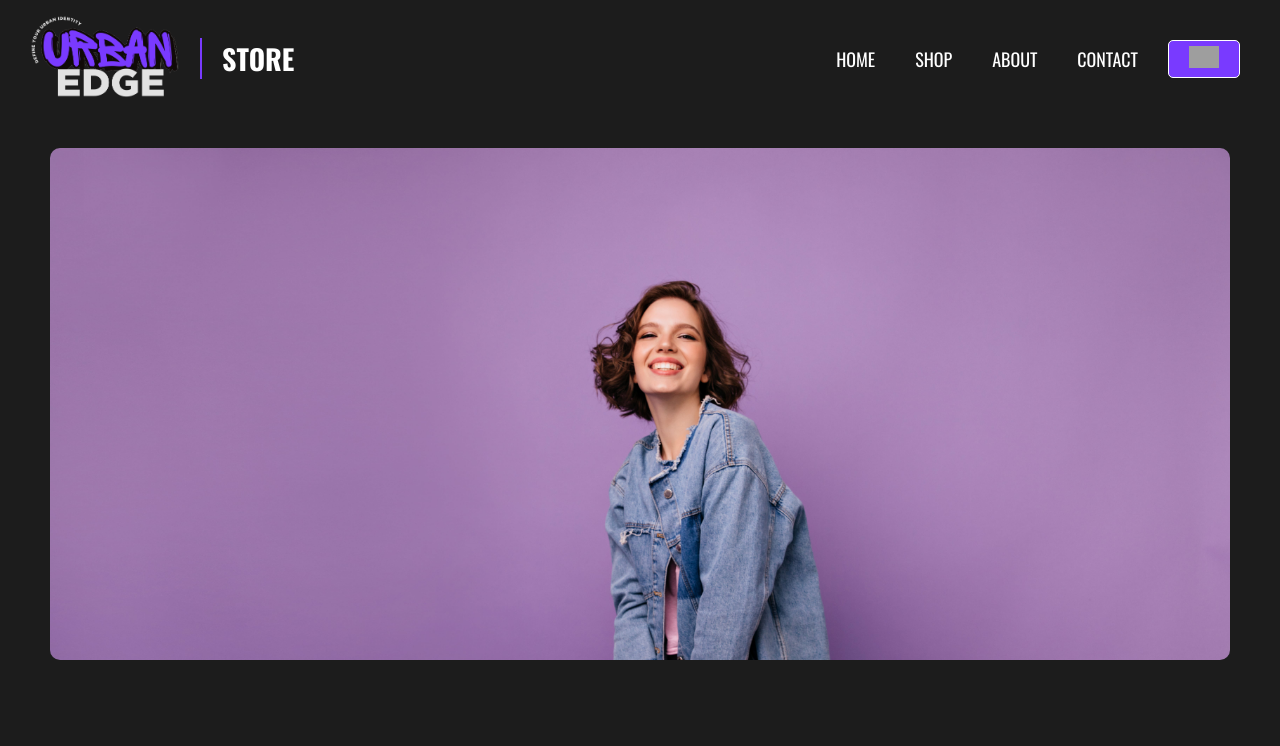
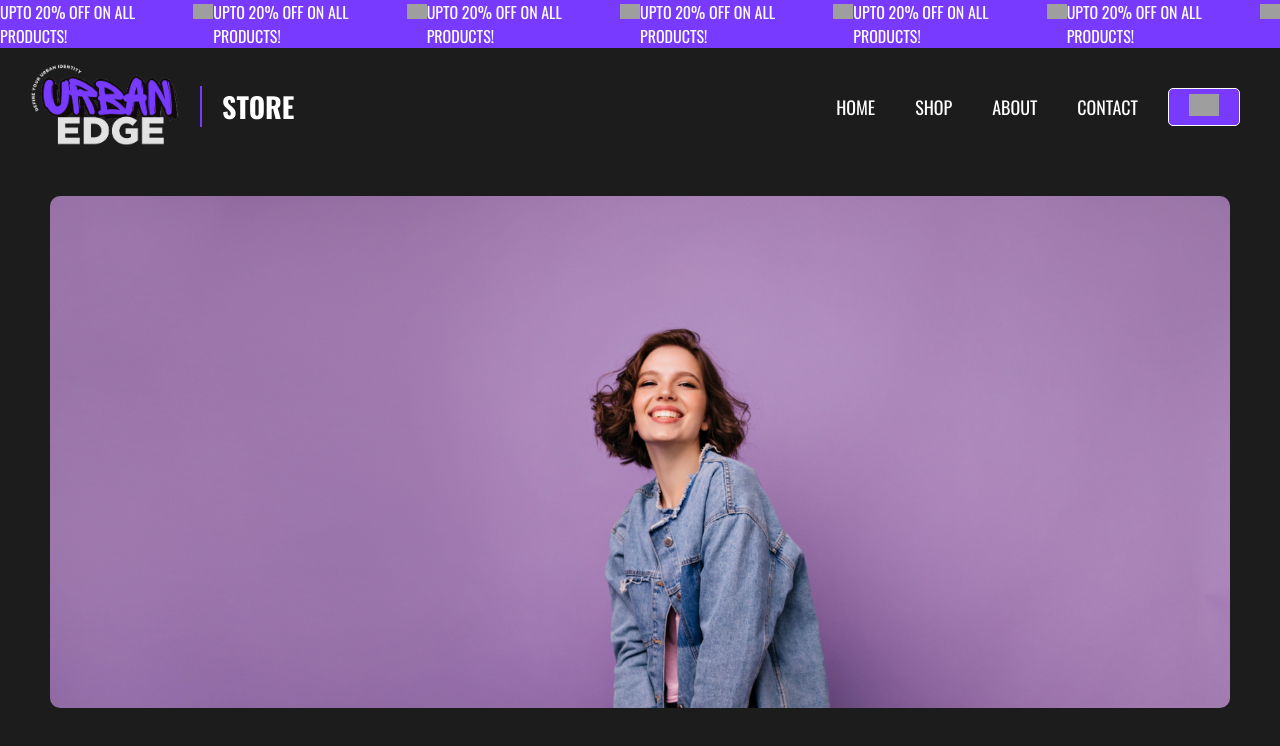
Before and after one commit to MOmerShakeel/EcommercePlatform, a React (Create React App) app in the folder client/: page / in a window 1280 px wide. Shown: the top 746 px of the page. Built offline with nearby package versions, Linux system fonts and the light colour scheme; grey boxes are pictures that could not be loaded.

Commit message:
Top Bar Creation

```diff
--- /dev/null
+++ b/client/src/components/global-components/TopBar/TopBar.css
@@ -0,0 +1,33 @@
+.topbar-main-div{
+    min-height: 2vw;
+    background-color: #793aff;
+}
+
+.topbar-primary{
+    overflow: hidden;
+    /* position: absolute; */
+    display: flex;
+    justify-content: space-around;
+    animation:scroll-horizontal 20s linear infinite;
+    /* animation-delay: 3s; */
+}
+
+@keyframes scroll-horizontal {
+    0%{
+        left: 100%;
+    }
+
+    100%{
+        left: -100%;
+    }
+}
+
+.topbar-tagline{
+ font-size: 16px;
+ color: white;
+ text-transform: uppercase;
+}
+
+.topbar-icon>img{
+    width:20px;
+}
--- /dev/null
+++ b/client/src/components/global-components/TopBar/TopBar.jsx
@@ -0,0 +1,25 @@
+import "../TopBar/TopBar.css"
+import barIcon from "../../../assets/carticon.png"
+
+function TopBar (){
+    return (
+    <div className="topbar-main-div">
+        <div className="topbar-primary">
+            <div className="topbar-tagline">Upto 20% off on all products!</div>
+            <div className="topbar-icon"><img src={barIcon} /></div>
+            <div className="topbar-tagline">Upto 20% off on all products!</div>
+            <div className="topbar-icon"><img src={barIcon} /></div>
+            <div className="topbar-tagline">Upto 20% off on all products!</div>
+            <div className="topbar-icon"><img src={barIcon} /></div>
+            <div className="topbar-tagline">Upto 20% off on all products!</div>
+            <div className="topbar-icon"><img src={barIcon} /></div>
+            <div className="topbar-tagline">Upto 20% off on all products!</div>
+            <div className="topbar-icon"><img src={barIcon} /></div>
+            <div className="topbar-tagline">Upto 20% off on all products!</div>
+            <div className="topbar-icon"><img src={barIcon} /></div>
+        </div>
+    </div>
+    );
+}
+
+export default TopBar;
--- a/client/src/pages/HomePage/Home.jsx
+++ b/client/src/pages/HomePage/Home.jsx
@@ -3,10 +3,12 @@ import "../HomePage/Home.css"
 import HeroSection from "../../components/home-components/HeroSection/HeroSection";
 import Header from "../../components/global-components/Header/Header";
 import Footer from "../../components/global-components/Footer/Footer";
+import TopBar from "../../components/global-components/TopBar/TopBar";
 
 function Homepage() {
     return (
         <>
+            <TopBar />
             <Header />
             <HeroSection />
             <Footer />
```
